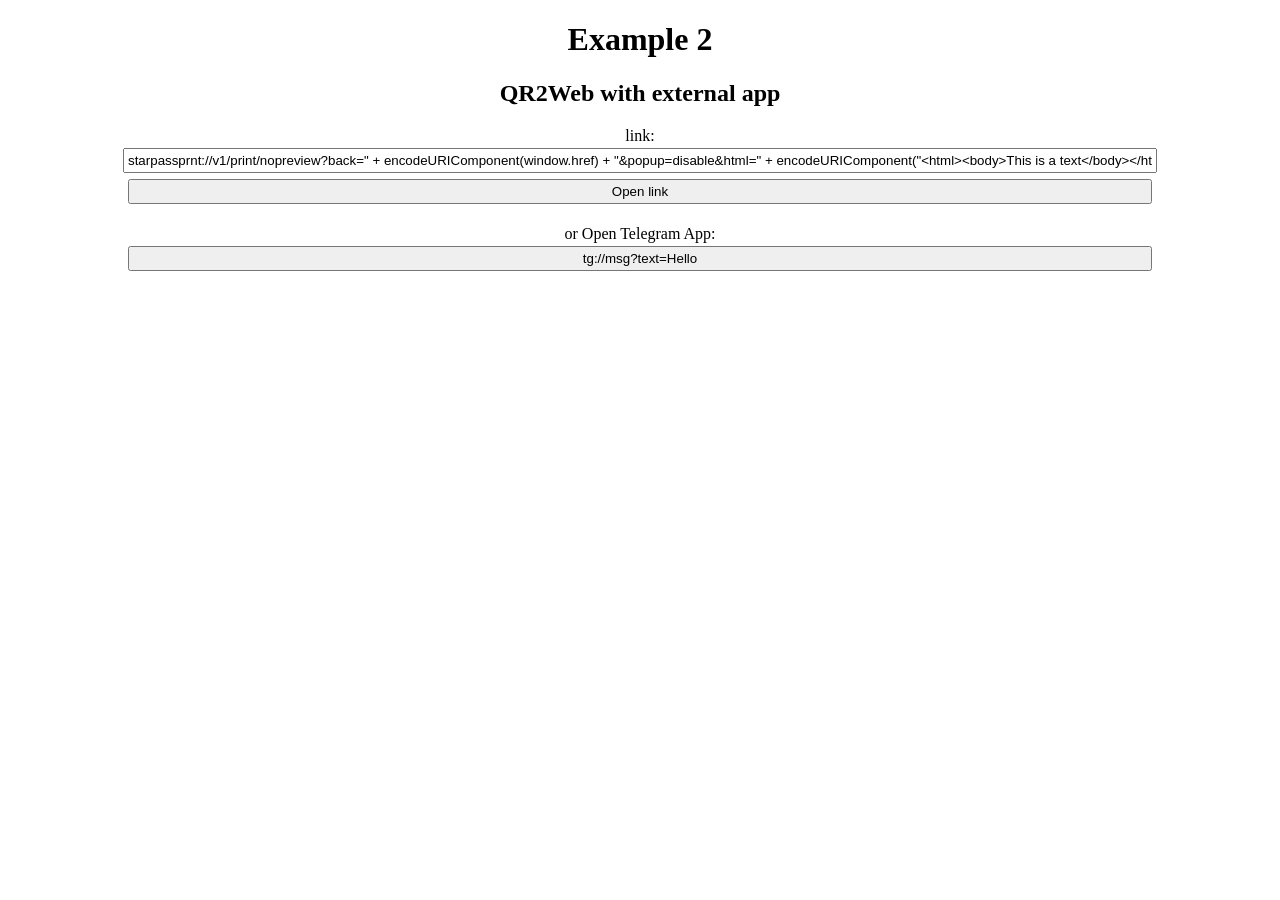
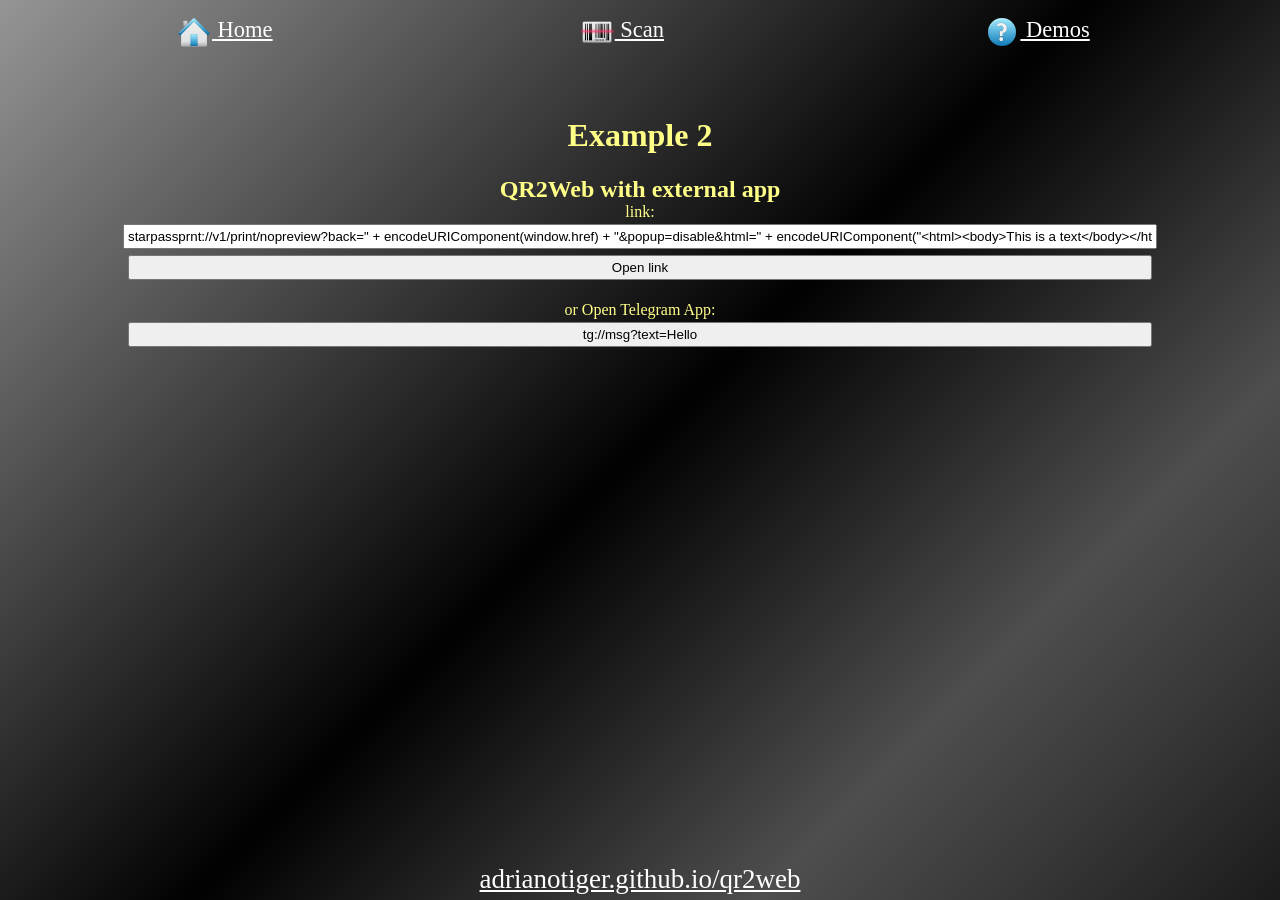
Before and after one commit to Adrianotiger/qr2web, a Jekyll site: the page built from demos/example2.html, in a window 1280 px wide. Built offline with Jekyll 4.4.1, drawn with Linux system fonts in a browser that asks for light colours.

Commit message:
update example 1

```diff
--- a/_layouts/default.html
+++ b/_layouts/default.html
@@ -12,19 +12,19 @@
 	        		<tr>
 					<td class="nav">
 						<a href="index.html">
-							<img src="images/home.png" class="nav"/>
+							<img src="{{ site.url }}/qr2web/images/home.png" class="nav"/>
 							Home
 						</a>
 					</td>
 					<td class="nav">
 						<a href="scan.html">
-							<img src="images/scan.png" class="nav"/>
+							<img src="{{ site.url }}/qr2web/images/scan.png" class="nav"/>
 							Scan
 						</a>
 					</td>
 					<td class="nav">
 						<a href="demos.html">
-							<img src="images/help.png" class="nav"/>
+							<img src="{{ site.url }}/qr2web/images/help.png" class="nav"/>
 							Demos
 						</a>
 					</td>
--- a/demos/example2.html
+++ b/demos/example2.html
@@ -1,8 +1,7 @@
-<!DOCTYPE html>
-<html>
-<head>
-  <title>QR2Web open External app - Example</title>
-  <meta name="viewport" content="width=device-width, initial-scale=1.0">
+---
+layout: default
+title: QR2Web for dummies - Example
+---
 <style>
   body {
     text-align: center;
@@ -13,8 +12,7 @@
     padding: 3px;
   }
 </style>
-</head>
-<body style="margin:0 auto;">
+
 <h1>Example 2</h1>
 <h2>QR2Web with external app</h2>
 
@@ -23,7 +21,3 @@
 <input type='button' value='Open link' onclick='location.href=document.getElementById("applink").value;' />
 <br><br> or Open Telegram App: <br>
 <input type='button' value='tg://msg?text=Hello' onclick='location.href="tg://msg?text=Hello"' />
-
-
-</body>
-</html>
```
Lines whose indentation alone changed are shown as unchanged.
